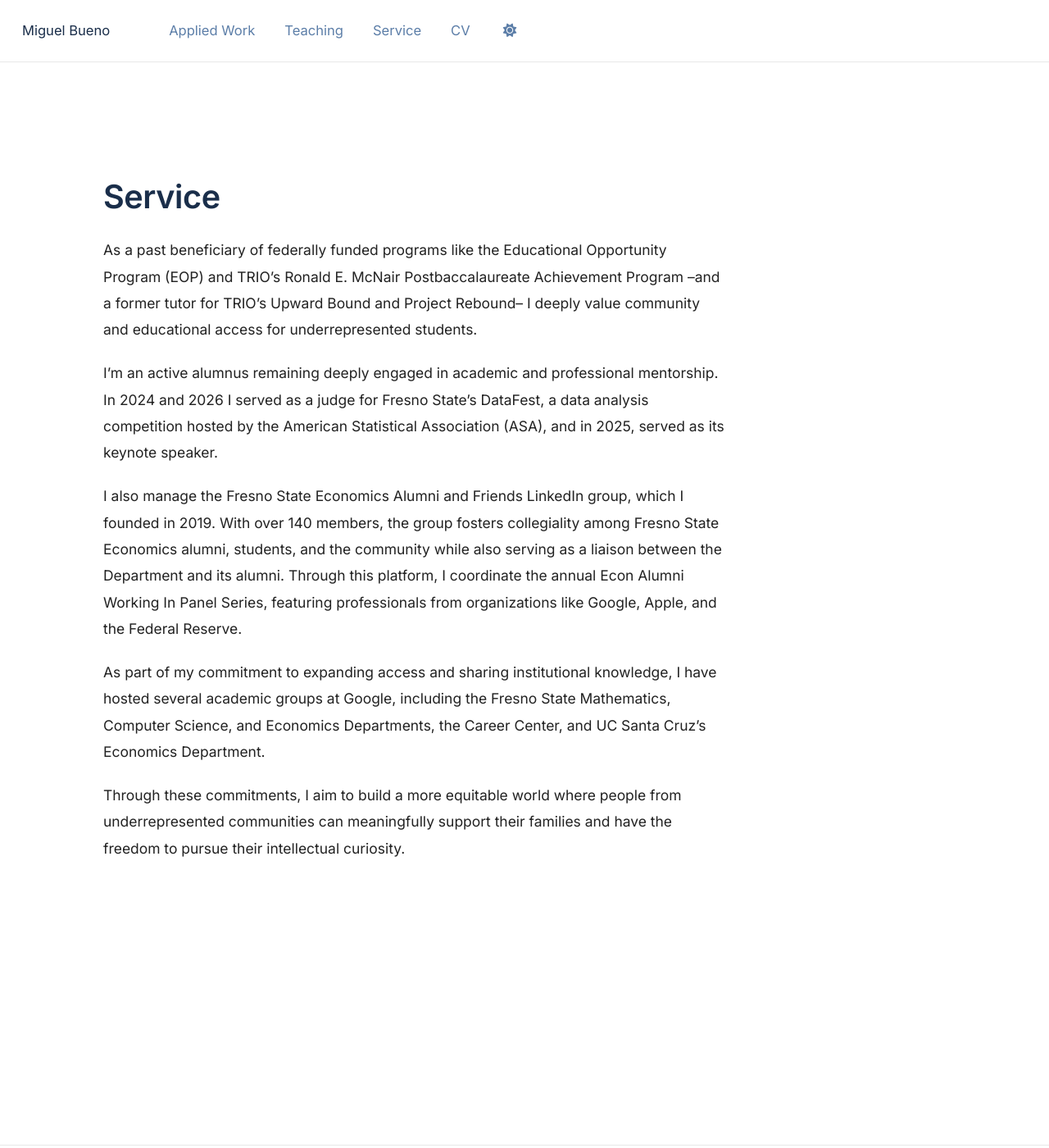
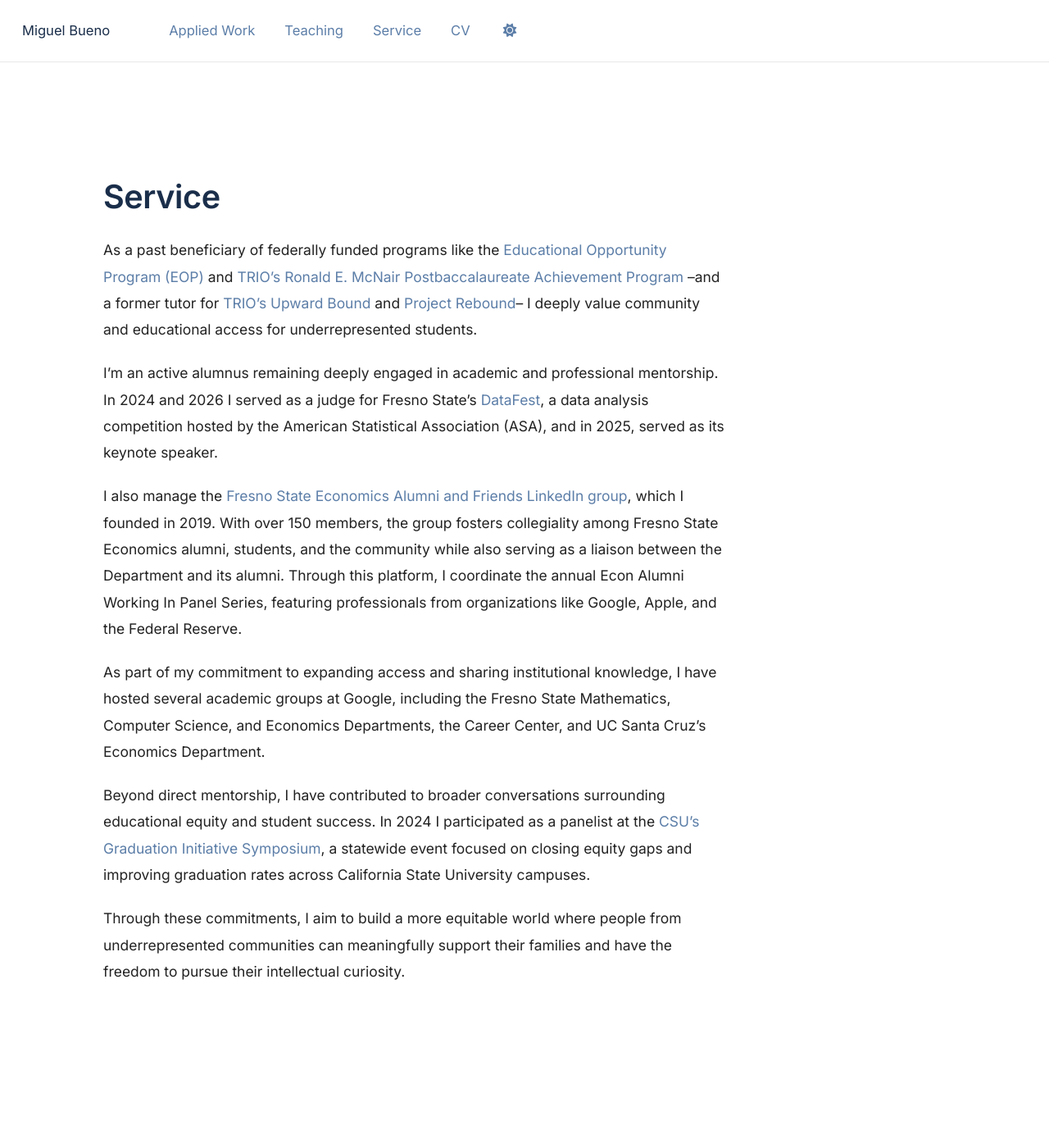
Before and after one commit to miguelbuenogoogle/miguelbuenogoogle.github.io, a Jekyll site: the page built from _pages/service.md, in a window 1280 px wide and 1400 px high. Shown: the whole window at 82% size. Built offline with Jekyll 4.4.1, drawn with Linux system fonts in a browser that asks for light colours; some web fonts are replaced.

Commit message:
Enhance service page with links and updated group info
Updated service page to include hyperlinks for various programs and groups, and adjusted member count for the LinkedIn group.

```diff
--- a/_pages/service.md
+++ b/_pages/service.md
@@ -5,12 +5,14 @@ permalink: /service/
 author_profile: false
 ---
 
-As a past beneficiary of federally funded programs like the Educational Opportunity Program (EOP) and TRIO's Ronald E. McNair Postbaccalaureate Achievement Program –and a former tutor for TRIO's Upward Bound and Project Rebound– I deeply value community and educational access for underrepresented students.
+As a past beneficiary of federally funded programs like the [Educational Opportunity Program (EOP)](https://www.calstate.edu/attend/student-services/eop#:~:text=The%20CSU's%20Educational%20Opportunity%20Program%20(EOP)%20provides,economically%20disadvantaged%20but%20have%20potential%20for%20success) and [TRIO's Ronald E. McNair Postbaccalaureate Achievement Program](https://www.ed.gov/grants-and-programs/grants-higher-education/federal-trio-programs/ronald-e-mcnair-postbaccalaureate-achievement-program) –and a former tutor for [TRIO's Upward Bound](https://www.ed.gov/grants-and-programs/grants-higher-education/federal-trio-programs/upward-bound-program) and [Project Rebound](https://www.calstate.edu/impact-of-the-csu/student-success/project-rebound)– I deeply value community and educational access for underrepresented students.
 
-I'm an active alumnus remaining deeply engaged in academic and professional mentorship. In 2024 and 2026 I served as a judge for Fresno State's DataFest, a data analysis competition hosted by the American Statistical Association (ASA), and in 2025, served as its keynote speaker.
+I'm an active alumnus remaining deeply engaged in academic and professional mentorship. In 2024 and 2026 I served as a judge for Fresno State's [DataFest](https://ww2.amstat.org/education/datafest/), a data analysis competition hosted by the American Statistical Association (ASA), and in 2025, served as its keynote speaker.
 
-I also manage the Fresno State Economics Alumni and Friends LinkedIn group, which I founded in 2019. With over 140 members, the group fosters collegiality among Fresno State Economics alumni, students, and the community while also serving as a liaison between the Department and its alumni. Through this platform, I coordinate the annual Econ Alumni Working In Panel Series, featuring professionals from organizations like Google, Apple, and the Federal Reserve.
+I also manage the [Fresno State Economics Alumni and Friends LinkedIn group](https://www.linkedin.com/groups/13665766/), which I founded in 2019. With over 150 members, the group fosters collegiality among Fresno State Economics alumni, students, and the community while also serving as a liaison between the Department and its alumni. Through this platform, I coordinate the annual Econ Alumni Working In Panel Series, featuring professionals from organizations like Google, Apple, and the Federal Reserve.
 
 As part of my commitment to expanding access and sharing institutional knowledge, I have hosted several academic groups at Google, including the Fresno State Mathematics, Computer Science, and Economics Departments, the Career Center, and UC Santa Cruz's Economics Department.
 
+Beyond direct mentorship, I have contributed to broader conversations surrounding educational equity and student success. In 2024 I participated as a panelist at the [CSU’s Graduation Initiative Symposium](https://www.youtube.com/watch?v=faq7HV_z0mk&t=16988s), a statewide event focused on closing equity gaps and improving graduation rates across California State University campuses.
+
 Through these commitments, I aim to build a more equitable world where people from underrepresented communities can meaningfully support their families and have the freedom to pursue their intellectual curiosity.
```
